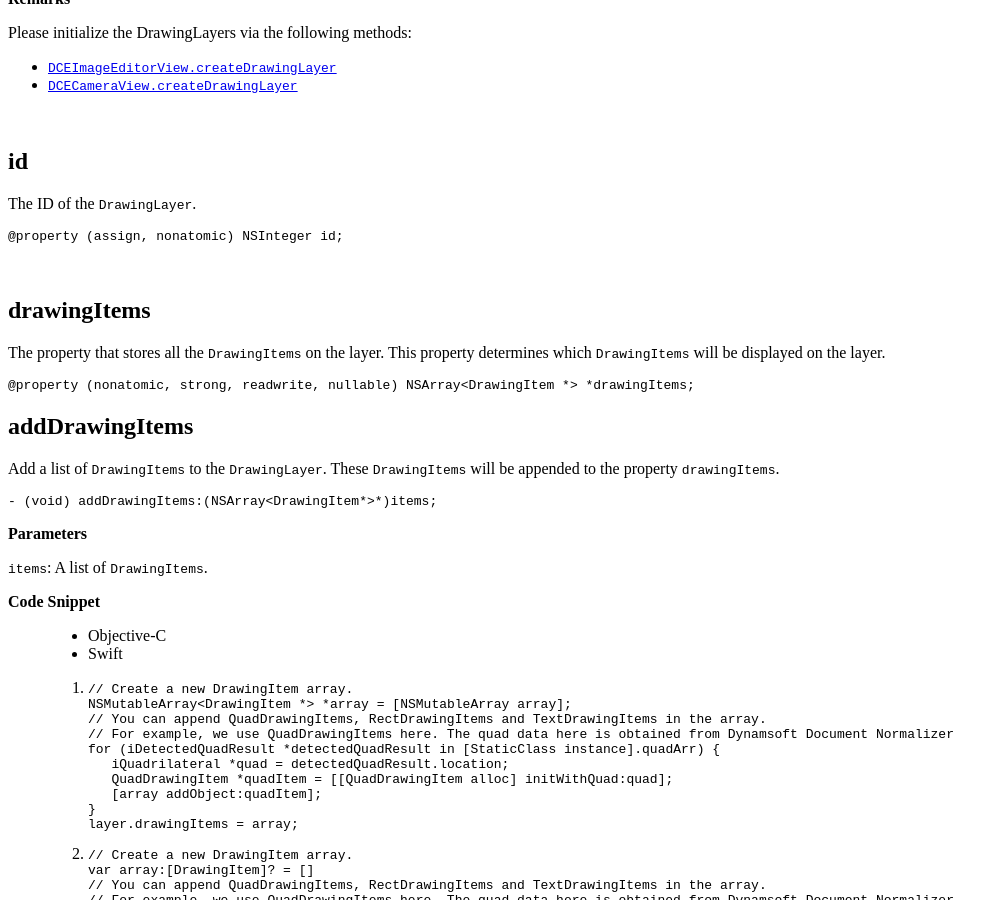
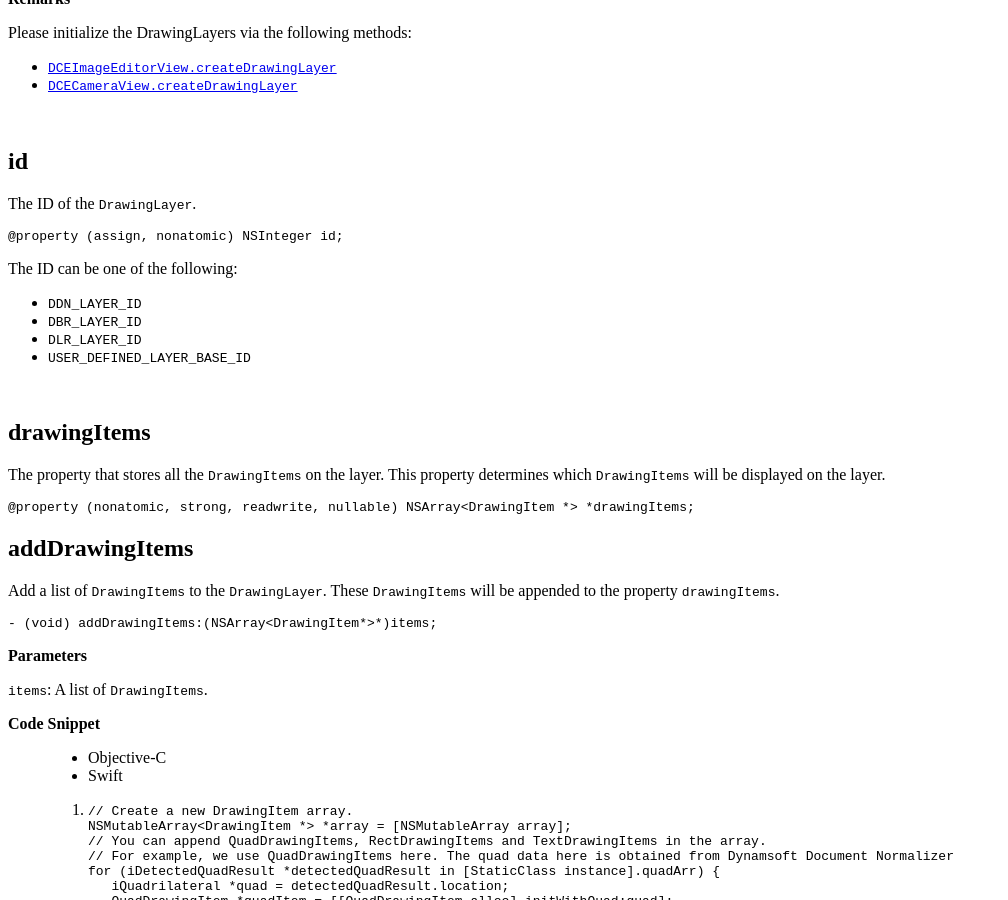
Before and after one commit to dynamsoft-docs/document-normalizer-docs, a Jekyll site: the page built from programming/ios/api-reference/camera-enhancer/dcedrawinglayer.md, in a window 1280 px wide and 900 px high, scrolled down 1133 px. Shown: the whole window, without its empty margins (0-1008 px from the left). Built offline with Jekyll 4.4.1, drawn with Linux system fonts in a browser that asks for light colours.

Commit message:
Fixed a bug

````diff
--- a/programming/ios/api-reference/camera-enhancer/dcedrawinglayer.md
+++ b/programming/ios/api-reference/camera-enhancer/dcedrawinglayer.md
@@ -58,6 +58,13 @@ The ID of the `DrawingLayer`.
 ```objc
 @property (assign, nonatomic) NSInteger id;
 ```
+
+The ID can be one of the following:
+
+- `DDN_LAYER_ID`
+- `DBR_LAYER_ID`
+- `DLR_LAYER_ID`
+- `USER_DEFINED_LAYER_BASE_ID`
 
 &nbsp;
 
````
Also changed, not shown: programming/android/api-reference/camera-enhancer/dcedrawinglayer.md (+1 -1 lines).
